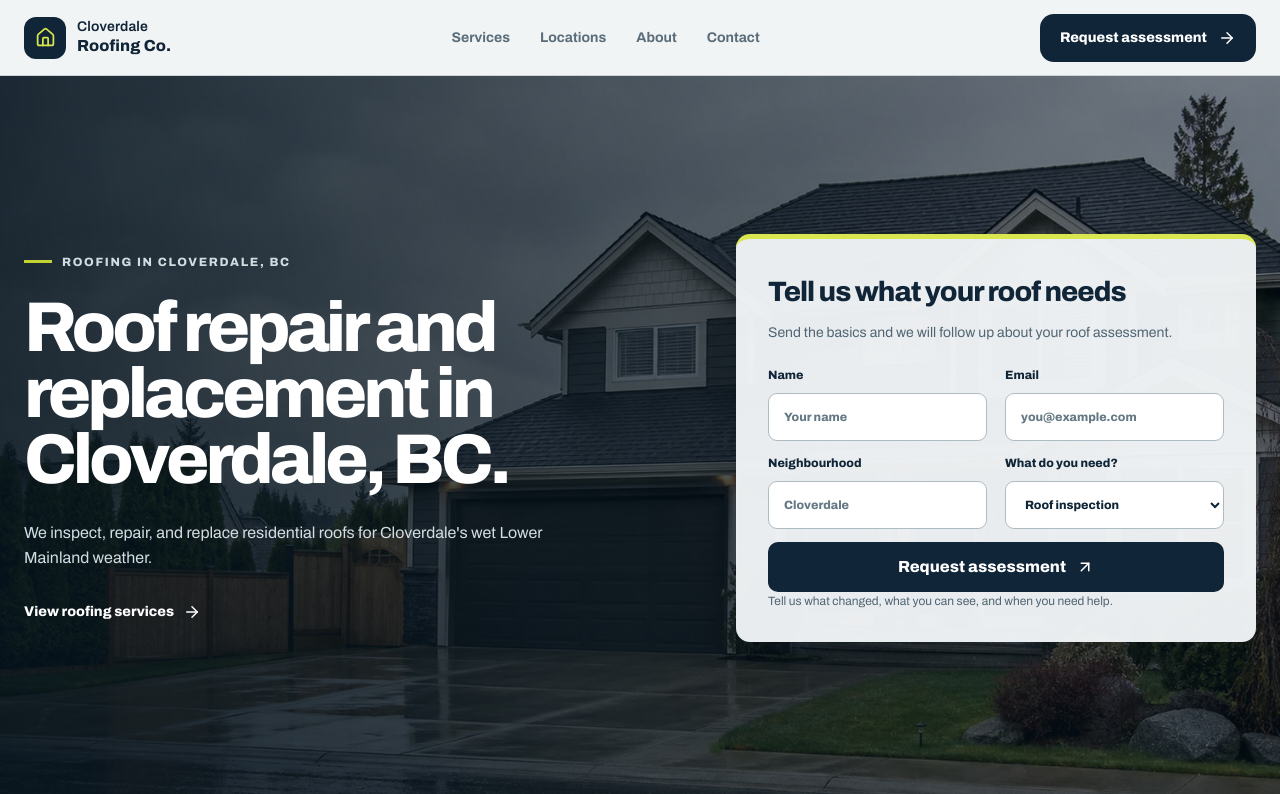
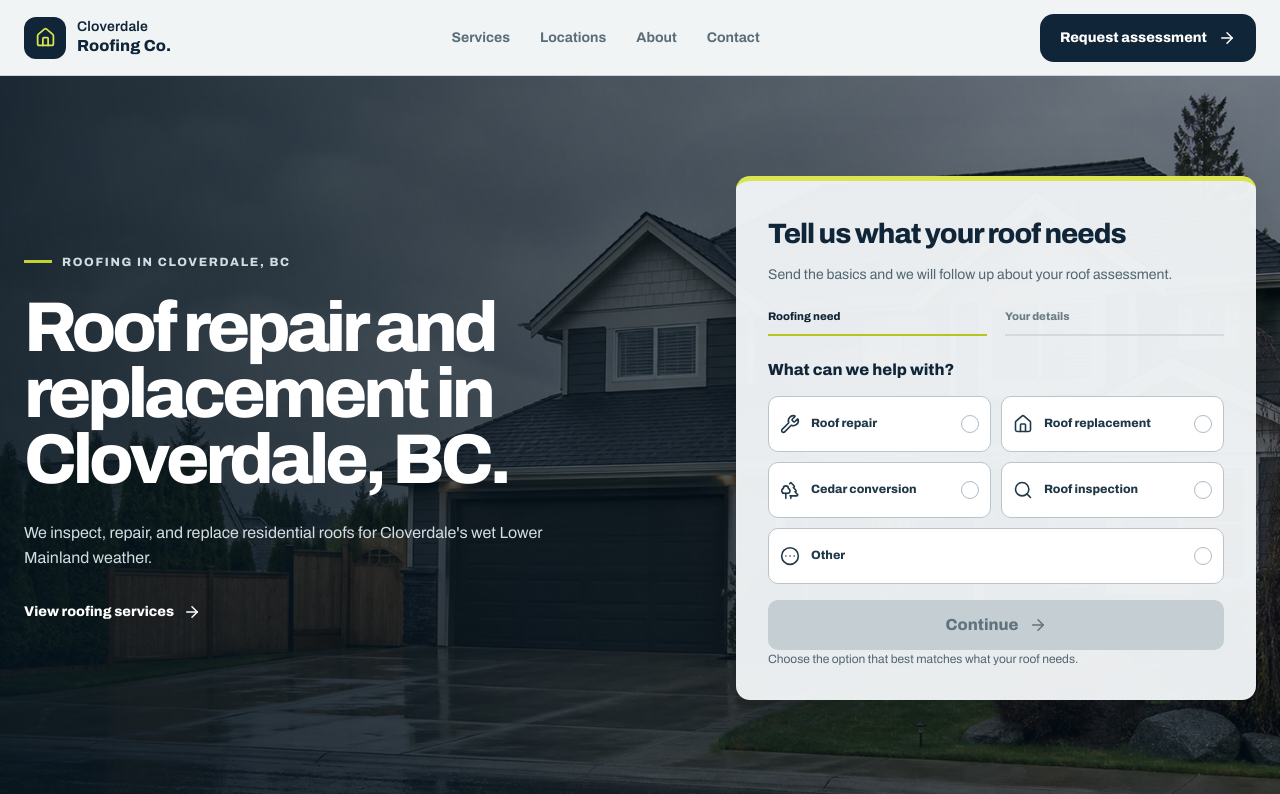
Before and after one commit to XanderDijkstra/cloverdale-roofing, a Next.js app: page / in a window 1280 px wide. Shown: the top 794 px of the page. Built offline with nearby package versions, Linux system fonts and the light colour scheme.

Commit message:
Convert lead form to two-step service quiz

```diff
--- a/src/app/homepage2.module.css
+++ b/src/app/homepage2.module.css
@@ -331,6 +331,171 @@
 
 .leadPanel :global(.form-note) {
   color: #516673;
+}
+
+.leadPanel :global(.quote-quiz) {
+  min-height: 300px;
+}
+
+.leadPanel :global(.quiz-progress) {
+  display: grid;
+  grid-template-columns: 1fr 1fr;
+  gap: 18px;
+  margin-bottom: 22px;
+  color: #6b7d86;
+  font-family: var(--font-homepage2), Arial, sans-serif;
+  font-size: 11px;
+  font-weight: 750;
+}
+
+.leadPanel :global(.quiz-progress span) {
+  padding-bottom: 9px;
+  border-bottom: 2px solid #d2dade;
+}
+
+.leadPanel :global(.quiz-progress .active),
+.leadPanel :global(.quiz-progress .complete) {
+  border-color: #b5c51d;
+  color: #102537;
+}
+
+.leadPanel :global(.quiz-screen) {
+  min-width: 0;
+  margin: 0;
+  padding: 0;
+  border: 0;
+}
+
+.leadPanel :global(.quiz-screen legend) {
+  margin-bottom: 14px;
+  color: #102537;
+  font-family: var(--font-homepage2), Arial, sans-serif;
+  font-size: 16px;
+  font-weight: 780;
+}
+
+.leadPanel :global(.service-choice-grid) {
+  display: grid;
+  grid-template-columns: 1fr 1fr;
+  gap: 10px;
+  margin-bottom: 16px;
+}
+
+.leadPanel :global(.quote-form .service-choice) {
+  position: relative;
+  display: block;
+  margin: 0;
+  cursor: pointer;
+}
+
+.leadPanel :global(.service-choice.other) {
+  grid-column: 1 / -1;
+}
+
+.leadPanel :global(.service-choice input) {
+  position: absolute;
+  width: 1px;
+  height: 1px;
+  opacity: 0;
+  pointer-events: none;
+}
+
+.leadPanel :global(.service-choice-content) {
+  display: grid;
+  min-height: 56px;
+  grid-template-columns: 22px 1fr 18px;
+  align-items: center;
+  gap: 9px;
+  padding: 10px 11px;
+  border: 1px solid #b9c5cb;
+  border-radius: 10px;
+  background: #ffffff;
+  color: #203848;
+  font-family: var(--font-homepage2), Arial, sans-serif;
+  font-size: 12px;
+  font-weight: 720;
+  line-height: 1.2;
+  transition: border-color 150ms ease, background-color 150ms ease, transform 150ms ease;
+}
+
+.leadPanel :global(.service-choice:hover .service-choice-content) {
+  border-color: #7e9099;
+  transform: translateY(-1px);
+}
+
+.leadPanel :global(.service-choice input:focus-visible + .service-choice-content) {
+  outline: 3px solid rgba(181, 197, 29, .42);
+  outline-offset: 2px;
+}
+
+.leadPanel :global(.service-choice input:checked + .service-choice-content) {
+  border-color: #8e9b14;
+  background: #f5f8d7;
+  color: #102537;
+}
+
+.leadPanel :global(.choice-check) {
+  display: grid;
+  width: 18px;
+  height: 18px;
+  place-items: center;
+  border: 1px solid #aebbc2;
+  border-radius: 50%;
+  color: transparent;
+}
+
+.leadPanel :global(.service-choice input:checked + .service-choice-content .choice-check) {
+  border-color: #8e9b14;
+  background: #b5c51d;
+  color: #102537;
+}
+
+.leadPanel :global(.quiz-continue:disabled) {
+  background: #c4ced3;
+  color: #60727b;
+  cursor: not-allowed;
+  transform: none;
+}
+
+.leadPanel :global(.quiz-details-heading) {
+  display: flex;
+  align-items: center;
+  justify-content: space-between;
+  gap: 16px;
+  margin-bottom: 17px;
+}
+
+.leadPanel :global(.quiz-details-heading p) {
+  display: inline-flex;
+  align-items: center;
+  gap: 6px;
+  margin: 0;
+  color: #52656f;
+  font-size: 12px;
+  font-weight: 720;
+}
+
+.leadPanel :global(.quiz-back) {
+  display: inline-flex;
+  align-items: center;
+  gap: 5px;
+  padding: 4px 0;
+  border: 0;
+  background: transparent;
+  color: #314b5a;
+  font-family: var(--font-homepage2), Arial, sans-serif;
+  font-size: 12px;
+  font-weight: 760;
+  cursor: pointer;
+}
+
+.leadPanel :global(.quiz-back:hover) {
+  color: #102537;
+}
+
+.leadPanel :global(.quiz-back:focus-visible) {
+  outline: 3px solid rgba(181, 197, 29, .42);
+  outline-offset: 3px;
 }
 
 .innerHero,
--- a/src/components/quote-form.tsx
+++ b/src/components/quote-form.tsx
@@ -1,26 +1,120 @@
 "use client";
 
 import { FormEvent, useState } from "react";
-import { ArrowUpRight, Check } from "lucide-react";
+import {
+  ArrowLeft,
+  ArrowRight,
+  ArrowUpRight,
+  Check,
+  CircleEllipsis,
+  House,
+  Search,
+  Trees,
+  Wrench,
+} from "lucide-react";
 import { site } from "@/lib/site";
 
-export default function QuoteForm({ compact = false, submitLabel = "Prepare my request" }: { compact?: boolean; submitLabel?: string }) {
+const serviceOptions = [
+  { value: "Roof repair", label: "Roof repair", icon: Wrench },
+  { value: "Roof replacement", label: "Roof replacement", icon: House },
+  { value: "Cedar conversion", label: "Cedar conversion", icon: Trees },
+  { value: "Roof inspection", label: "Roof inspection", icon: Search },
+  { value: "Other", label: "Other", icon: CircleEllipsis },
+] as const;
+
+export default function QuoteForm({ submitLabel = "Request assessment" }: { compact?: boolean; submitLabel?: string }) {
+  const [screen, setScreen] = useState<"service" | "details">("service");
+  const [selectedService, setSelectedService] = useState("");
   const [ready, setReady] = useState(false);
+
   function submit(event: FormEvent<HTMLFormElement>) {
     event.preventDefault();
     const data = new FormData(event.currentTarget);
     const subject = encodeURIComponent(`Roofing inquiry from ${data.get("name")}`);
-    const body = encodeURIComponent([`Name: ${data.get("name")}`, `Email: ${data.get("email")}`, `Neighbourhood: ${data.get("area")}`, `Project: ${data.get("project")}`, `Details: ${data.get("details") || "Not provided"}`].join("\n"));
+    const body = encodeURIComponent([
+      `Service: ${selectedService}`,
+      `Name: ${data.get("name")}`,
+      `Email: ${data.get("email")}`,
+      `Address: ${data.get("address")}`,
+    ].join("\n"));
+
     setReady(true);
     window.location.href = `mailto:${site.email}?subject=${subject}&body=${body}`;
   }
+
   return (
-    <form className={`quote-form ${compact ? "compact" : ""}`} onSubmit={submit}>
-      <div className="field-row"><label>Name<input name="name" autoComplete="name" required placeholder="Your name" /></label><label>Email<input name="email" type="email" autoComplete="email" required placeholder="you@example.com" /></label></div>
-      <div className="field-row"><label>Neighbourhood<input name="area" autoComplete="address-level2" required placeholder="Cloverdale" /></label><label>What do you need?<select name="project" defaultValue="Roof inspection"><option>Roof inspection</option><option>Leak repair</option><option>Roof replacement</option><option>Cedar conversion</option><option>Not sure yet</option></select></label></div>
-      {!compact && <label>What is happening?<textarea name="details" rows={4} placeholder="Tell us what you have noticed and when it started." /></label>}
-      <button className="button form-submit" type="submit">{submitLabel} <ArrowUpRight size={18} /></button>
-      <p className="form-note">{ready ? <><Check size={15} /> Your email app should open with the details ready to send.</> : "Tell us what changed, what you can see, and when you need help."}</p>
+    <form className="quote-form quote-quiz" onSubmit={submit}>
+      <div className="quiz-progress" aria-label="Assessment progress">
+        <span className={screen === "service" ? "active" : "complete"}>Roofing need</span>
+        <span className={screen === "details" ? "active" : ""}>Your details</span>
+      </div>
+
+      {screen === "service" ? (
+        <fieldset className="quiz-screen">
+          <legend>What can we help with?</legend>
+          <div className="service-choice-grid">
+            {serviceOptions.map((option) => {
+              const Icon = option.icon;
+              const checked = selectedService === option.value;
+
+              return (
+                <label className={`service-choice ${option.value === "Other" ? "other" : ""}`} key={option.value}>
+                  <input
+                    type="radio"
+                    name="service-choice"
+                    value={option.value}
+                    checked={checked}
+                    onChange={() => setSelectedService(option.value)}
+                  />
+                  <span className="service-choice-content">
+                    <Icon size={20} strokeWidth={1.9} aria-hidden="true" />
+                    <span>{option.label}</span>
+                    <span className="choice-check" aria-hidden="true"><Check size={14} strokeWidth={2.5} /></span>
+                  </span>
+                </label>
+              );
+            })}
+          </div>
+          <button
+            className="button form-submit quiz-continue"
+            type="button"
+            disabled={!selectedService}
+            onClick={() => setScreen("details")}
+          >
+            Continue <ArrowRight size={18} aria-hidden="true" />
+          </button>
+          <p className="form-note">Choose the option that best matches what your roof needs.</p>
+        </fieldset>
+      ) : (
+        <div className="quiz-screen">
+          <div className="quiz-details-heading">
+            <button type="button" className="quiz-back" onClick={() => setScreen("service")}>
+              <ArrowLeft size={16} aria-hidden="true" /> Back
+            </button>
+            <p><Check size={15} aria-hidden="true" /> {selectedService}</p>
+          </div>
+          <div className="field-row">
+            <label>
+              Name
+              <input name="name" autoComplete="name" required placeholder="Your name" />
+            </label>
+            <label>
+              Email
+              <input name="email" type="email" autoComplete="email" required placeholder="you@example.com" />
+            </label>
+          </div>
+          <label>
+            Property address
+            <input name="address" autoComplete="street-address" required placeholder="123 Main Street, Cloverdale" />
+          </label>
+          <button className="button form-submit" type="submit">
+            {submitLabel} <ArrowUpRight size={18} aria-hidden="true" />
+          </button>
+          <p className="form-note" aria-live="polite">
+            {ready ? <><Check size={15} /> Your email app should open with the request ready to send.</> : "We use these details only to respond to your roofing request."}
+          </p>
+        </div>
+      )}
     </form>
   );
 }
```
